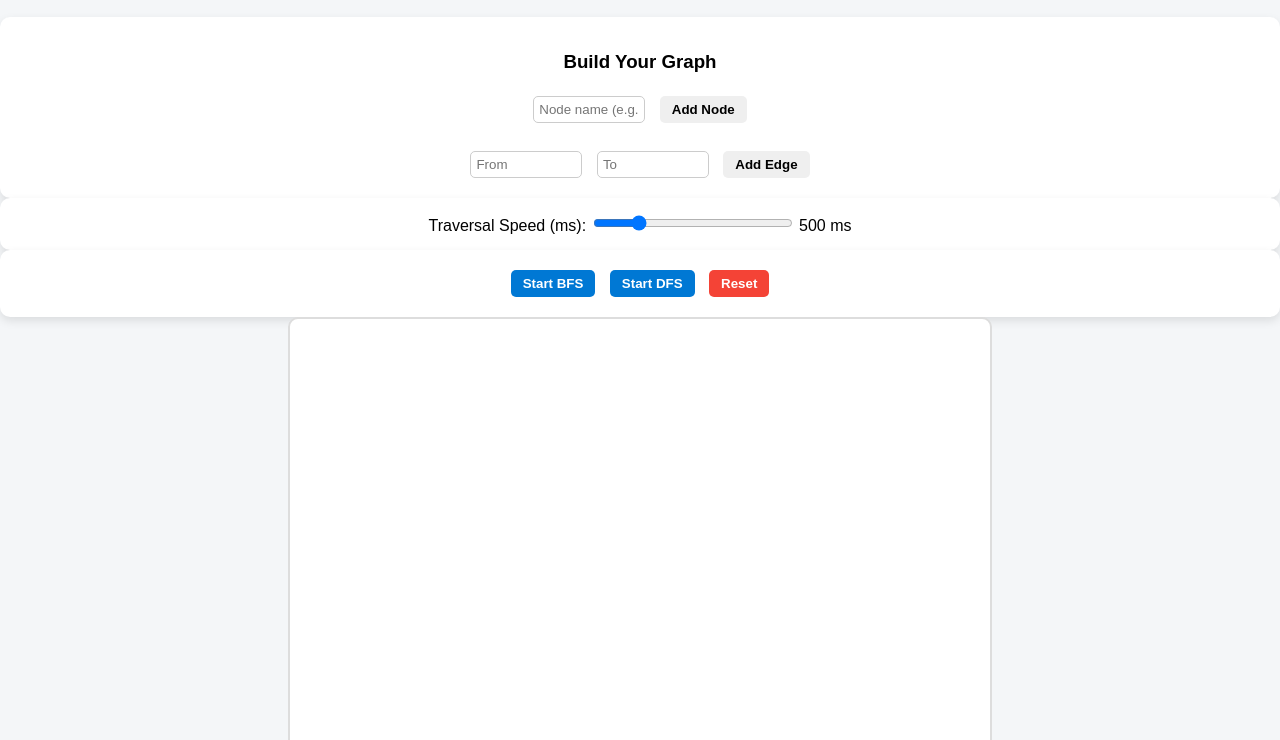
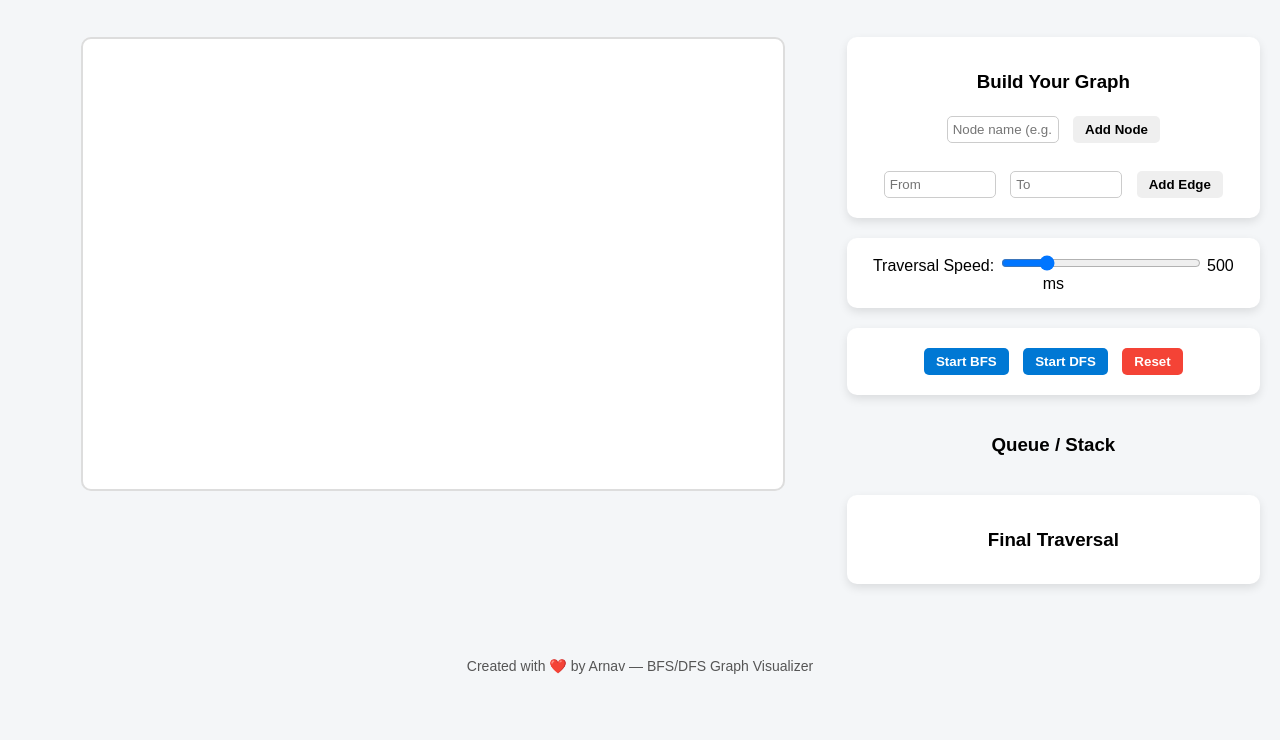
Before and after one commit to arnavsaraswat07/dfs-bfs, a plain HTML site: page index.html in a window 1280 px wide. Shown: the part 60-800 px from the top of the page. Drawn offline with Linux system fonts and the light colour scheme.

Commit message:
Update index.html

```diff
--- a/index.html
+++ b/index.html
@@ -8,6 +8,15 @@
 <body>
   <h1>BFS / DFS Traversal Visualizer</h1>
 
+  <div id="main-layout">
+    <div id="left-panel">
+      <div id="graph-container">
+        <svg id="graph-canvas"></svg>
+        <div id="graph"></div>
+      </div>
+    </div>
+
+    <div id="right-panel">
       <div id="graph-builder">
         <h3>Build Your Graph</h3>
         <input type="text" id="node-input" placeholder="Node name (e.g. A)">
@@ -19,7 +28,7 @@
       </div>
 
       <div id="speed-control">
-    <label for="speed">Traversal Speed (ms): </label>
+        <label for="speed">Traversal Speed: </label>
         <input type="range" id="speed" min="100" max="2000" step="100" value="500">
         <span id="speed-value">500</span> ms
       </div>
@@ -30,14 +39,16 @@
         <button class="reset" onclick="resetGraph()">Reset</button>
       </div>
 
-  <div id="graph-container">
-    <svg id="graph-canvas"></svg>
-    <div id="graph"></div>
-  </div>
-
       <div id="data-structure">
         <h3>Queue / Stack</h3>
         <ul id="structure-display"></ul>
+      </div>
+
+      <div id="final-traversal">
+        <h3>Final Traversal</h3>
+        <p id="traversal-output"></p>
+      </div>
+    </div>
   </div>
 
   <footer>
```
Lines whose indentation alone changed are shown as unchanged.
